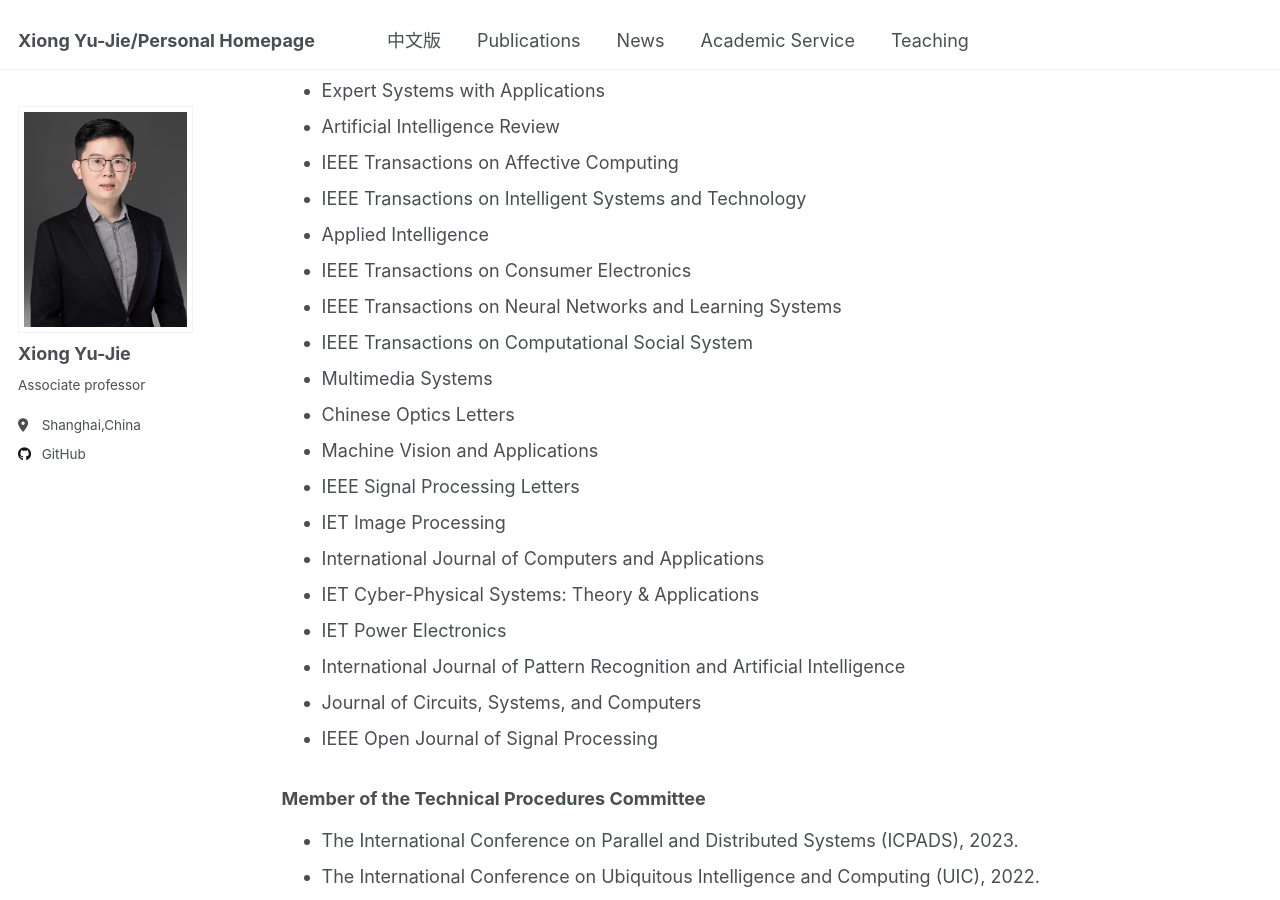
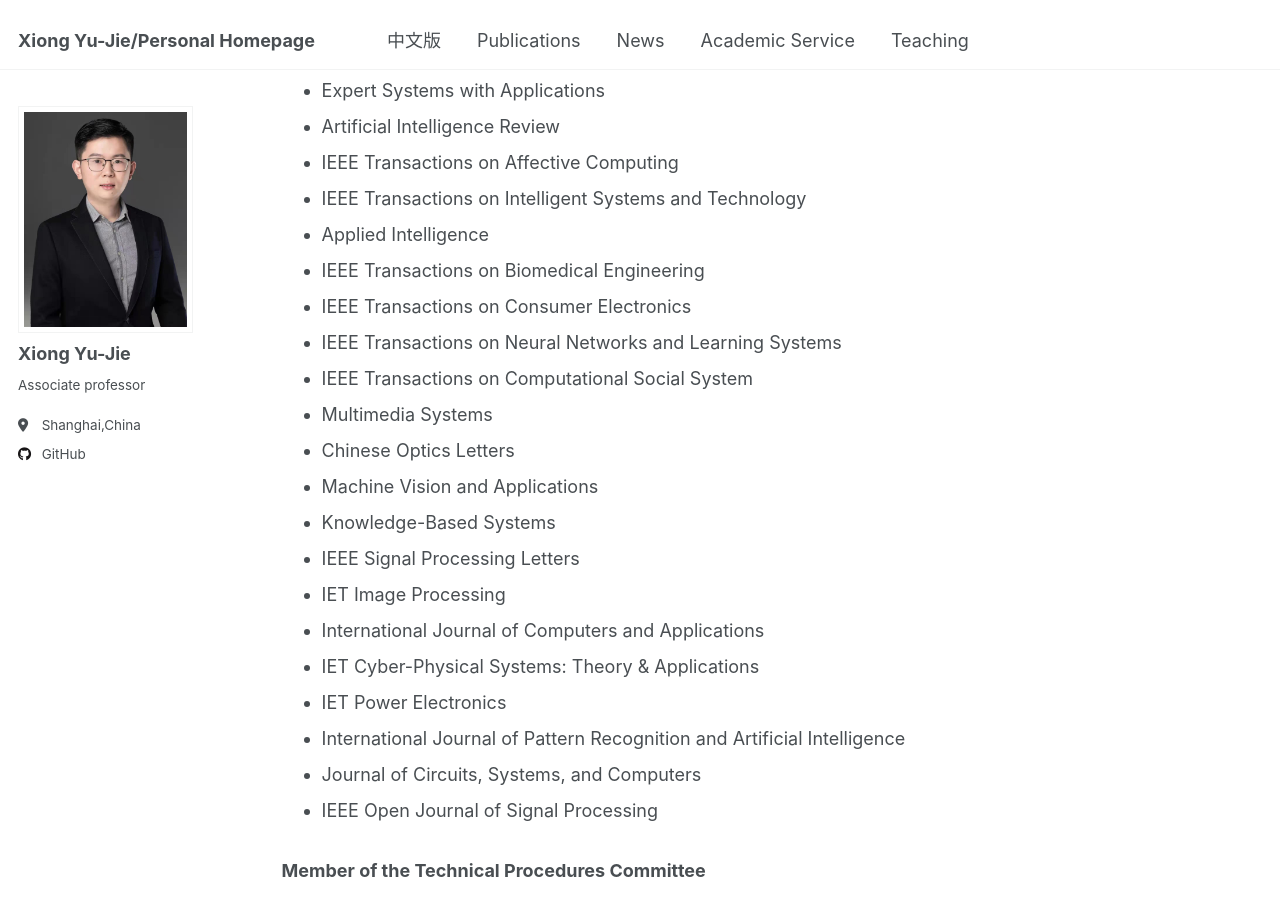
Before and after one commit to X-Lab-CN/introduce, a Jekyll site: the page built from _pages/service.md, in a window 1280 px wide and 900 px high, scrolled down 349 px. Built offline with Jekyll 4.4.1, drawn with Linux system fonts in a browser that asks for light colours.

Commit message:
Update service.md

```diff
--- a/_pages/service.md
+++ b/_pages/service.md
@@ -18,12 +18,14 @@
 - IEEE Transactions on Affective Computing
 - IEEE Transactions on Intelligent Systems and Technology
 - Applied Intelligence
+- IEEE Transactions on Biomedical Engineering
 - IEEE Transactions on Consumer Electronics
 - IEEE Transactions on Neural Networks and Learning Systems
 - IEEE Transactions on Computational Social System
 - Multimedia Systems
 - Chinese Optics Letters
 - Machine Vision and Applications
+- Knowledge-Based Systems
 - IEEE Signal Processing Letters
 - IET Image Processing
 - International Journal of Computers and Applications
```
